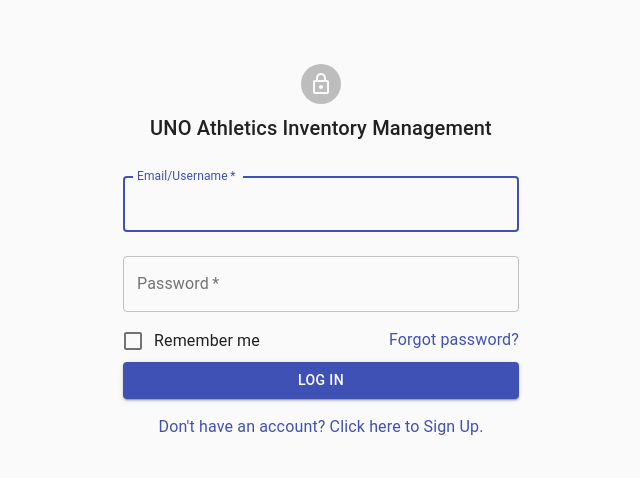
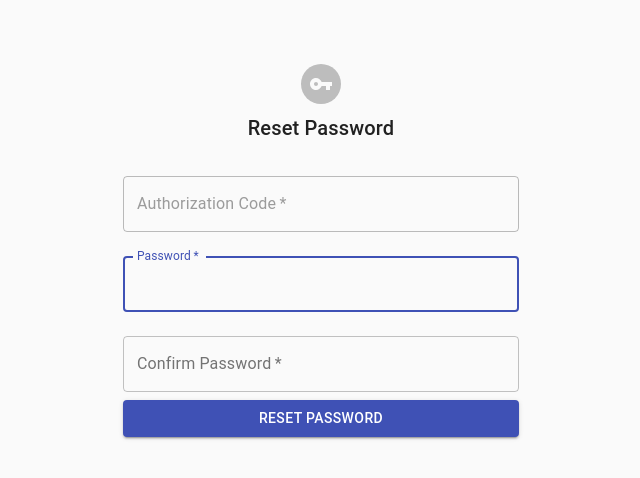
Before and after one commit to alehechka/AIMS-Athletics-Inventory-Management-System, a React (Create React App) app in the folder frontend/: page /newpassword in a window 1280 px wide. Shown: the top 478 px of the page, without its empty margins (319-959 px from the left). Built offline with nearby package versions, Linux system fonts and the light colour scheme; no server answers.

Commit message:
Added New Password filler page.
Added new password path.

New password page takes a querystring param(link sent to users email).

Fixed redirect after login, removed certain querystring params before redirect.

Fixed manifest.json errors

```diff
--- a/frontend/src/App.js
+++ b/frontend/src/App.js
@@ -2,6 +2,7 @@
 import Login from "./Login/Login";
 import Reset from "./Login/Reset";
 import Signup from "./Login/Signup";
+import NewPassword from "./Login/NewPassword";
 import Dashboard from "./Dashboard/Dashboard";
 import { withSnackbar } from "notistack";
 
@@ -143,6 +144,13 @@
               <Reset showMessage={this.showMessage} />
             )}
           </Route>
+          <Route path="/newpassword">
+            {this.state.authorized ? (
+              redir("newpassword", "/")
+            ) : (
+              <NewPassword showMessage={this.showMessage} />
+            )}
+          </Route>
           <Route path="/login">
             {this.state.authorized ? (
               redir("login", "/")
--- a/frontend/src/Login/Login.js
+++ b/frontend/src/Login/Login.js
@@ -51,6 +51,9 @@
     let searchParams = new URLSearchParams(queryParams);
     if (searchParams.has("logout")) {
       this.props.showMessage("You have successfully logged out.");
+    }
+    if (searchParams.has("reset")) {
+      this.props.showMessage("Password reset performed successfully, please login with the new password.");
     }
     const email = searchParams.get("email");
     if (email){
@@ -108,7 +111,21 @@
         this.props.showMessage("Logging in...");
 
         //redirect to current link
-        window.location.href = window.location.href;
+        let url = window.location.href.replace(window.location.search, "");
+
+        let params = new URLSearchParams(window.location.search);
+        params.delete('reset');
+        params.delete('email');
+        params.delete('logout');
+
+        let queryString = params.toString();
+
+        let append = "";
+
+        if (queryString) {
+          append = "?" + queryString;
+        }
+        window.location.href = url + append;
     }).catch(error=>{
         this.setState(Object.assign(this.state, {invalid: true}));
         //show invalid creds and tell user to reset password if attempts > 3.
--- /dev/null
+++ b/frontend/src/Login/NewPassword.js
@@ -0,0 +1,175 @@
+import React from 'react';
+import Avatar from '@material-ui/core/Avatar';
+import Button from '@material-ui/core/Button';
+import CssBaseline from '@material-ui/core/CssBaseline';
+import TextField from '@material-ui/core/TextField';
+import VpnKeyIcon from '@material-ui/icons/VpnKey';
+import Typography from '@material-ui/core/Typography';
+import Container from '@material-ui/core/Container';
+import { withSnackbar } from 'notistack';
+import { CredentialAPI } from "../api";
+
+/**
+ * This Component contains the password reset page.
+ *
+ * State variables:
+ * credentials - json - stores the json response from sign up request.
+ * username - string - username
+ * email - string - email of the user
+ * password1 - string- password entered by the user
+ * password2 - string- password reentered by the user
+ * password1Valid - bool - state variable keeping track of password length
+ * password2Valid - bool - state variable keeping track of password matching
+ *
+ * Props passed down from app.js
+ *
+ * showmessage - custom function to enqueue snackbar
+ *
+ * Props passed down from Snackbar provider.
+ *
+ * enqueuesnackbar - function - shows a snackbar.
+ * closesnackbar - function - closes a snackbar.
+ */
+class NewPassword extends React.Component {
+    constructor(props) {
+        super(props);
+
+        const queryParams = window.location.search;
+        const searchParams = new URLSearchParams(queryParams);
+        const authCode = searchParams.get("authcode");
+
+        this.state = {
+            credentials: {},
+            authCode,
+            password1: "",
+            password2: "",
+            password1Valid: false,
+            password2Valid: false,
+        }
+    }
+    /**
+     * Updates the password state variable and checks its length
+     *
+     * @param e event triggered if textbox changes
+     */
+    handlePassword1Change =(e) =>{
+        this.setState(Object.assign(this.state, {password1: e.target.value}));
+        const passLen = this.state.password1.length;
+        Object.assign(this.state, {password1Valid : passLen > 7 && passLen < 33});
+        Object.assign(this.state, {password2Valid : this.state.password1 === this.state.password2});
+    }
+    /**
+     * Updates the password2 state variable and checks if theyre equal
+     *
+     * @param e event triggered if textbox changes
+     */
+    handlePassword2Change =(e) =>{
+        this.setState(Object.assign(this.state, {password2: e.target.value}));
+        const password2Len = this.state.password2.length;
+        Object.assign(this.state, {password2Valid : this.state.password1.substr(0, password2Len) === this.state.password2});
+    }
+    /**
+     * TODO:
+     * new password along with authCode sent to the API.
+     *
+     *
+     * @param e event triggered when form is submitted.
+     */
+    handleSubmit = async (e) => {
+        e.preventDefault();
+
+        const authCode = this.state.authCode;
+        const password = this.state.password1;
+
+        const password2Valid = this.state.password1 === this.state.password2;
+        this.setState(Object.assign(this.state, {password2Valid}));
+
+        const formValid = this.state.password1Valid && this.state.password2Valid;
+        if (formValid) {
+            //API Code here
+            console.log(authCode + " " + password);
+            this.props.showMessage(`Resetting Password...`);
+
+            //TODO: use proper api call.
+            await CredentialAPI.changePassword(password, password).then(
+              setTimeout(()=>(window.location.href ='/?reset=true'), 2000)
+            );
+        }
+        else{
+            this.props.showMessage("Please make sure passwords match each other and are valid.", "warning");
+        }
+    }
+    render() {
+        const password1Error = !this.state.password1Valid && this.state.password1.length>0;
+        const password2Error = !this.state.password2Valid && this.state.password2.length>0;
+
+        return (
+          <Container component="main" maxWidth="xs">
+            <CssBaseline />
+            <div
+              style ={{ marginTop: "64px", display: 'flex', flexDirection: 'column', alignItems: 'center', }}>
+              <Avatar style ={{ marginBottom: "8px"}}>
+                <VpnKeyIcon />
+              </Avatar>
+              <Typography component="h2" variant="h6">
+                Reset Password
+              </Typography>
+              <form style ={{ marginTop: "16px"}} onSubmit={this.handleSubmit} noValidate>
+              <TextField
+                  variant="outlined"
+                  margin="normal"
+                  required
+                  fullWidth
+                  id="authCode"
+                  label="Authorization Code"
+                  name="authCode"
+                  autoComplete="authCode"
+                  value = {this.state.authCode}
+                  onChange ={this.handleUsernameChange}
+                  disabled
+                />
+                <TextField
+                  autoFocus
+                  variant="outlined"
+                  margin="normal"
+                  required
+                  fullWidth
+                  name="password1"
+                  label="Password"
+                  type="password"
+                  id="password1"
+                  autoComplete="current-password"
+                  value = {this.state.password1}
+                  onChange ={this.handlePassword1Change}
+                  error ={password1Error}
+                  helperText = {password1Error?"Password needs to be between 8 and 32 characters long":""}
+                />
+                <TextField
+                  error = {password2Error}
+                  variant="outlined"
+                  margin="normal"
+                  required
+                  fullWidth
+                  name="password2"
+                  label="Confirm Password"
+                  type="password"
+                  id="password2"
+                  autoComplete="current-password"
+                  value = {this.state.password2}
+                  onChange ={this.handlePassword2Change}
+                  helperText = {password2Error?"Passwords don't match.":""}
+                />
+                <Button
+                  type="submit"
+                  fullWidth
+                  variant="contained"
+                  color="primary"
+                >
+                  Reset Password
+                </Button>
+              </form>
+            </div>
+          </Container>);
+    }
+}
+export default withSnackbar(NewPassword);
```
Also changed, not shown: frontend/public/manifest.json.
